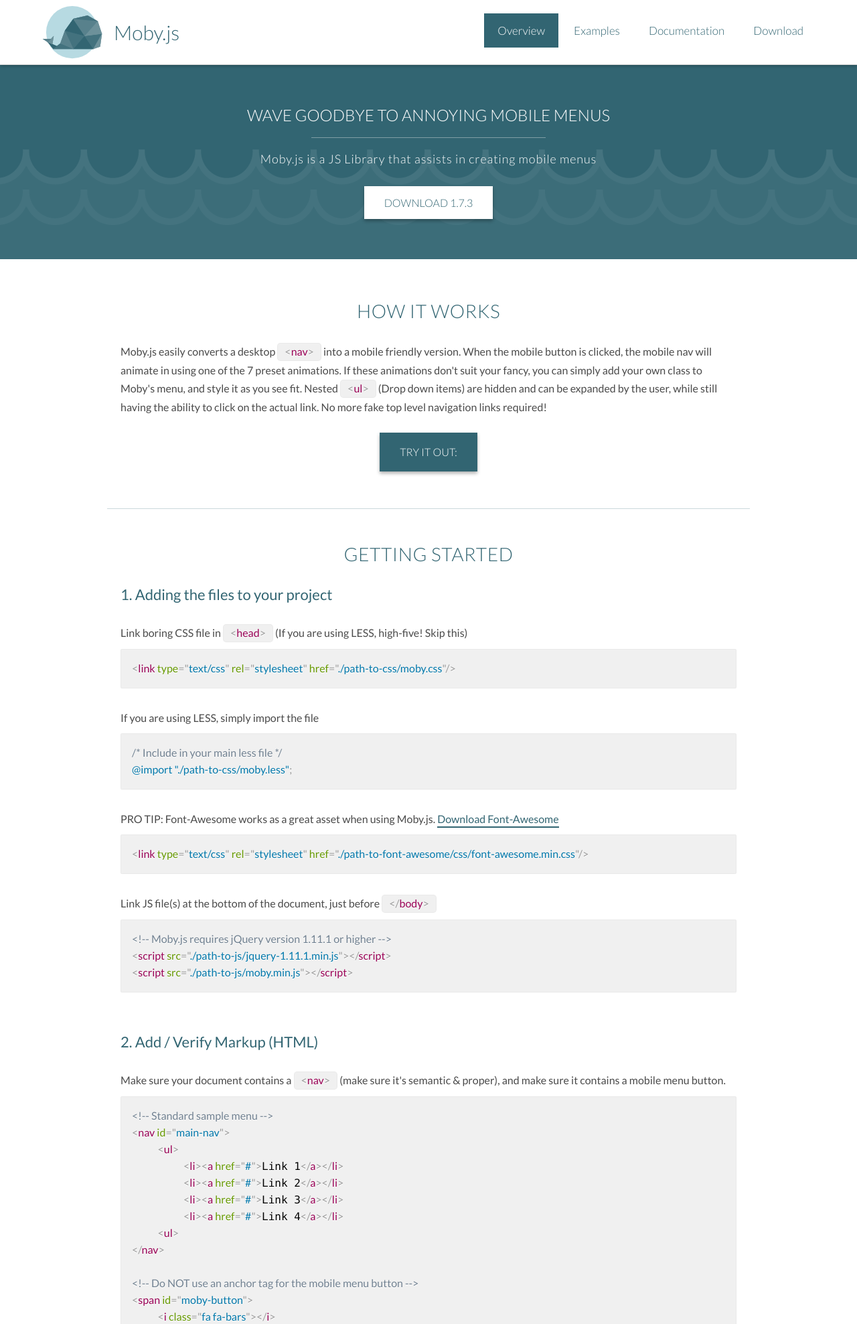
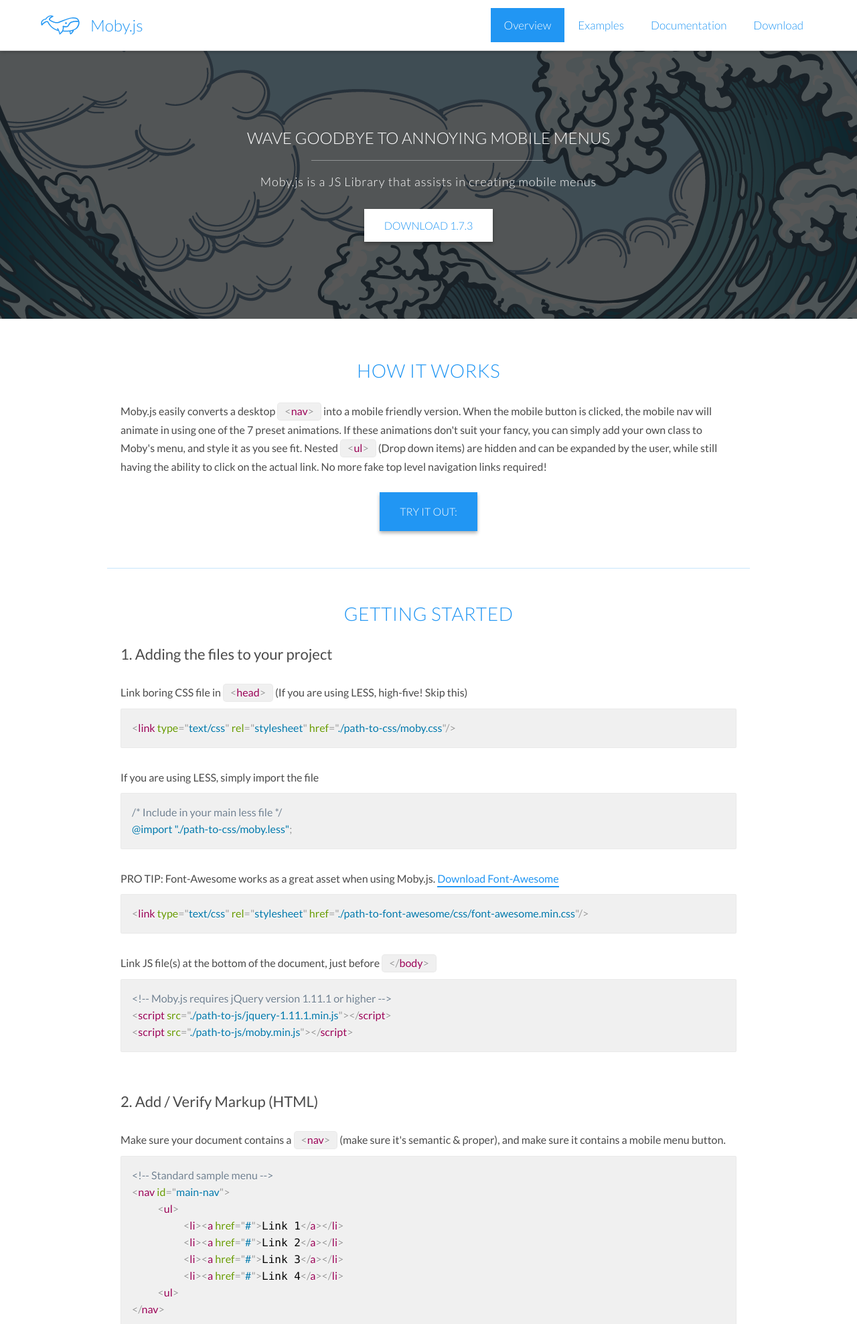
Before and after one commit to joshsanger/moby.js, a PHP site: page / in a window 1280 px wide. Shown: the top 1977 px of the page at 67% size. Run offline with PHP 8.4, Linux system fonts and the light colour scheme.

Commit message:
Changed look of demo site.

```diff
--- a/css/style.css
+++ b/css/style.css
@@ -419,7 +419,90 @@
 #moby.moby-has-multi-level #moby-clone nav {
   padding: 0 20px 20px 20px;
 }
-* {
+html,
+body,
+div,
+span,
+applet,
+object,
+iframe,
+h1,
+h2,
+h3,
+h4,
+h5,
+h6,
+p,
+blockquote,
+pre,
+a,
+abbr,
+acronym,
+address,
+big,
+cite,
+code,
+del,
+dfn,
+em,
+img,
+ins,
+kbd,
+q,
+s,
+samp,
+small,
+strike,
+strong,
+sub,
+sup,
+tt,
+var,
+b,
+u,
+i,
+center,
+hr,
+input,
+textarea,
+dl,
+dt,
+dd,
+ol,
+ul,
+li,
+fieldset,
+form,
+label,
+legend,
+main,
+table,
+caption,
+tbody,
+tfoot,
+thead,
+tr,
+th,
+td,
+article,
+aside,
+canvas,
+details,
+embed,
+figure,
+figcaption,
+footer,
+header,
+menu,
+nav,
+output,
+ruby,
+section,
+summary,
+time,
+mark,
+audio,
+video {
   margin: 0;
   padding: 0;
   box-sizing: border-box;
@@ -464,27 +547,43 @@ header {
   border-bottom: solid 1px rgba(0, 0, 0, 0.15);
   box-shadow: 0px 1px 5px rgba(0, 0, 0, 0.3);
 }
+header .container {
+  display: -webkit-box;
+  display: -webkit-flex;
+  display: -ms-flexbox;
+  display: -moz-box;
+  display: flex;
+  -ms-flex-direction: row;
+  -webkit-flex-flow: row nowrap;
+  flex-flow: row nowrap;
+  -webkit-justify-content: space-between;
+  justify-content: space-between;
+  -webkit-align-items: center;
+  align-items: center;
+}
 header .text {
-  display: block;
-  float: left;
   text-decoration: none;
-  padding: 30px 30px 30px 110px;
+  display: -webkit-box;
+  display: -webkit-flex;
+  display: -ms-flexbox;
+  display: -moz-box;
+  display: flex;
+  -ms-flex-direction: row;
+  -webkit-flex-flow: row nowrap;
+  flex-flow: row nowrap;
+  padding: 12px 0;
+  -webkit-align-items: center;
+  align-items: center;
 }
 header .text h1 {
   font-weight: 300;
-  color: #326572;
-  font-size: 30px;
+  color: #2196F3;
+  font-size: 24px;
 }
 header .text img {
-  position: absolute;
-  max-width: 96px;
+  width: 60px;
+  margin-right: 15px;
   height: auto;
-  left: 20px;
-  top: 50%;
-  -webkit-transform: translateY(-50%);
-  -moz-transform: translateY(-50%);
-  -ms-transform: translateY(-50%);
-  transform: translateY(-50%);
 }
 header #trigger-main-menu {
   position: absolute;
@@ -496,28 +595,36 @@ header #trigger-main-menu {
   -moz-transform: translateY(-50%);
   -ms-transform: translateY(-50%);
   transform: translateY(-50%);
-  color: #326572;
+  color: #2196F3;
   cursor: pointer;
   font-size: 24px;
-  box-shadow: inset 0 0 0 #326572;
+  box-shadow: inset 0 0 0 #2196F3;
   transition: all 0.3s;
   -webkit-transition: all 0.3s;
   -moz-transition: all 0.3s;
   -o-transition: all 0.3s;
 }
 header #trigger-main-menu:hover {
-  box-shadow: inset 0 -65px 0 #326572;
+  box-shadow: inset 0 -65px 0 #2196F3;
   color: #ffffff;
 }
 header nav {
-  float: right;
-  padding: 20px 0;
+  padding: 12px 0;
 }
 header nav ul {
   list-style: none;
 }
+header nav > ul {
+  display: -webkit-box;
+  display: -webkit-flex;
+  display: -ms-flexbox;
+  display: -moz-box;
+  display: flex;
+  -ms-flex-direction: row;
+  -webkit-flex-flow: row nowrap;
+  flex-flow: row nowrap;
+}
 header nav > ul > li {
-  display: inline-block;
   position: relative;
 }
 header nav > ul > li:hover > ul {
@@ -527,13 +634,13 @@ header nav > ul > li:hover > ul {
 }
 header nav > ul > li > a {
   display: block;
-  color: #326572;
+  color: #2196F3;
   text-decoration: none;
   font-weight: 300;
   font-size: 17px;
   padding: 15px 20px;
   background: transparent;
-  box-shadow: inset 0 0 0 #326572;
+  box-shadow: inset 0 0 0 #2196F3;
   transition: all 0.3s;
   -webkit-transition: all 0.3s;
   -moz-transition: all 0.3s;
@@ -541,7 +648,7 @@ header nav > ul > li > a {
 }
 header nav > ul > li > a:hover,
 header nav > ul > li > a.active {
-  box-shadow: inset 0 -65px 0 #326572;
+  box-shadow: inset 0 -65px 0 #2196F3;
   color: #ffffff;
 }
 header nav > ul > li ul {
@@ -557,14 +664,14 @@ header nav > ul > li ul {
   -o-transition: all 0.3s;
   left: 0;
   background: #ffffff;
-  border: solid 1px rgba(50, 101, 114, 0.15);
+  border: solid 1px rgba(33, 150, 243, 0.15);
 }
 header nav > ul > li ul li {
   display: block;
 }
 header nav > ul > li ul li > a {
   display: block;
-  color: #326572;
+  color: #2196F3;
   text-decoration: none;
   font-weight: 300;
   font-size: 17px;
@@ -577,14 +684,41 @@ header nav > ul > li ul li > a {
 }
 header nav > ul > li ul li > a:hover,
 header nav > ul > li ul li > a.active {
-  background: #326572;
+  background: #2196F3;
   color: #ffffff;
 }
 #top-section {
-  background: #326572 url(../images/heading.png) repeat center bottom;
-  padding: 60px 0;
+  background: #2196F3 url(../images/waves.png) no-repeat center center / cover;
+  height: 400px;
   color: #ffffff;
+  display: -webkit-box;
+  display: -webkit-flex;
+  display: -ms-flexbox;
+  display: -moz-box;
+  display: flex;
+  -ms-flex-direction: row;
+  -webkit-flex-flow: row nowrap;
+  flex-flow: row nowrap;
+  -webkit-align-items: center;
+  align-items: center;
+  -webkit-justify-content: center;
+  justify-content: center;
   text-align: center;
+  position: relative;
+}
+#top-section::after {
+  content: '';
+  height: 100%;
+  width: 100%;
+  background: #101010;
+  position: absolute;
+  left: 0;
+  top: 0;
+  opacity: 0.7;
+  z-index: 1;
+}
+#top-section .container {
+  z-index: 2;
 }
 #top-section h2 {
   font-weight: 300;
@@ -614,7 +748,7 @@ header nav > ul > li ul li > a.active {
   display: inline-block;
   padding: 15px 30px;
   background: #ffffff;
-  color: #326572;
+  color: #2196F3;
   text-decoration: none;
   text-transform: uppercase;
   font-weight: 300;
@@ -674,7 +808,7 @@ header nav > ul > li ul li > a.active {
 .content .separator .container {
   padding-bottom: 50px;
   margin-bottom: 50px;
-  border-bottom: solid 1px rgba(50, 101, 114, 0.25);
+  border-bottom: solid 1px rgba(33, 150, 243, 0.25);
 }
 .content .no-separator {
   padding-bottom: 15px;
@@ -687,8 +821,8 @@ header nav > ul > li ul li > a.active {
   text-decoration: none;
   display: inline-block;
   font-weight: 400;
-  color: #326572;
-  box-shadow: inset 0 -2px 0 #326572;
+  color: #2196F3;
+  box-shadow: inset 0 -2px 0 #2196F3;
   transition: all 0.3s;
   -webkit-transition: all 0.3s;
   -moz-transition: all 0.3s;
@@ -701,7 +835,7 @@ header nav > ul > li ul li > a.active {
   display: inline-block;
   padding: 15px 30px;
   margin: 5px;
-  background: #326572;
+  background: #2196F3;
   color: #ffffff;
   text-decoration: none;
   text-transform: uppercase;
@@ -718,17 +852,17 @@ header nav > ul > li ul li > a.active {
 }
 .content .button:hover {
   box-shadow: 0px 3px 8px rgba(0, 0, 0, 0.4);
-  background: #2d5c67;
+  background: #128ff2;
 }
 .content .button:active {
   box-shadow: 0px 3px 10px rgba(0, 0, 0, 0.6);
-  background: #29525d;
+  background: #0d87e9;
 }
 .content h1 {
   text-align: center;
   font-size: 28px;
   font-weight: 300;
-  color: #326572;
+  color: #2196F3;
   letter-spacing: 0.02em;
   text-transform: uppercase;
   margin-bottom: 30px;
@@ -742,7 +876,7 @@ header nav > ul > li ul li > a.active {
 .content h2 {
   font-size: 22px;
   margin-bottom: 30px;
-  color: #326572;
+  color: #4a4a4a;
   font-weight: 400;
 }
 .content p {
@@ -771,7 +905,7 @@ header nav > ul > li ul li > a.active {
   font-family: 'Source Code Pro' !important;
 }
 footer {
-  background: #326572;
+  background: #0288D1;
   padding: 40px 0;
   color: #ffffff;
   font-size: 14px;
--- a/css/style.less
+++ b/css/style.less
@@ -5,10 +5,23 @@
 @black: #000000;
 @white: #ffffff;
 @orange: #ff5a34;
-@blue: #326572;
+@blue: #2196F3;
+@darkBlue: #0288D1;
 @grey:#9a989a;
 @darkGrey: #4a4a4a;
-* {
+html, body, div, span, applet, object, iframe,
+h1, h2, h3, h4, h5, h6, p, blockquote, pre,
+a, abbr, acronym, address, big, cite, code,
+del, dfn, em, img, ins, kbd, q, s, samp,small,
+strike, strong, sub, sup, tt, var,
+b, u, i, center, hr, input, textarea,
+dl, dt, dd, ol, ul, li,
+fieldset, form, label, legend, main,
+table, caption, tbody, tfoot, thead, tr, th, td,
+article, aside, canvas, details, embed,
+figure, figcaption, footer, header,
+menu, nav, output, ruby, section, summary,
+time, mark, audio, video{
 	margin: 0;
 	padding: 0;
 	box-sizing: border-box;
@@ -16,6 +29,47 @@
 	-moz-box-sizing: border-box;
 	font-family: 'Lato', sans-serif;
 }
+
+
+// ---------- START FLEX ---------- //
+.flex-container(@flow: row, @wrap: nowrap){
+    display: -webkit-box;
+    display: -webkit-flex;
+    display: -ms-flexbox;
+    display: -moz-box;
+    display: flex;
+    -ms-flex-direction: @flow;
+    -webkit-flex-flow: @flow @wrap;
+    flex-flow: @flow @wrap;
+}
+.flex-wrap(@wrap){
+    -webkit-flex-wrap: @wrap;
+    -ms-flex-wrap: @wrap;
+    flex-wrap: @wrap;
+}
+.flex-order(@order){
+    -webkit-box-ordinal-group: @order;
+    -ms-box-ordinal-group: @order;
+    -ms-flex-order: @order;
+    -webkit-order: @order;
+    order: @order;
+}
+.flex(...){
+    -webkit-box-flex: @arguments;
+    -moz-box-flex: @arguments;
+    -webkit-flex: @arguments;
+    -ms-flex: @arguments;
+    flex: @arguments;
+}
+.align-items(@param){
+    -webkit-align-items: @param;
+    align-items: @param;
+}
+.justify-content(@param){
+    -webkit-justify-content: @param;
+    justify-content: @param;
+}
+
 #moby {
 	&.hidden {
 		display: none;
@@ -70,25 +124,25 @@ header {
 	z-index: 10;
 	border-bottom: solid 1px fade(@black, 15%);
 	box-shadow: 0px 1px 5px rgba(0,0,0,0.3);
-
+    & .container {
+        .flex-container();
+        .justify-content(space-between);
+        .align-items(center);
+    }
 	& .text {
-		display: block;
-		float: left;
 		text-decoration: none;
-		padding: 30px 30px 30px 110px;
+        .flex-container();
+        padding: 12px 0;
+        .align-items(center);
 		& h1 {
 			font-weight: 300;
 			color: @blue;
-			font-size: 30px;
-
+			font-size: 24px;
 		}
 		& img {
-			position: absolute;
-			max-width: 96px;
+			width: 60px;
+            margin-right: 15px;
 			height: auto;
-			left: 20px;
-			top: 50%;
-			.translateY();
 		}
 	}
 	#trigger-main-menu {
@@ -109,14 +163,13 @@ header {
 		}
 	}
 	nav {
-		float: right;
-		padding: 20px 0;
+		padding: 12px 0;
 		& ul {
 			list-style: none;
 		}
 		& > ul {
+            .flex-container();
 			& > li {
-				display: inline-block;
 				position: relative;
 				&:hover {
 					& > ul {
@@ -177,11 +230,28 @@ header {
 	}
 }
 #top-section {
-	background: @blue url(../images/heading.png) repeat center bottom;
-
-	padding: 60px 0;
+	background: @blue url(../images/waves.png) no-repeat center center /cover;
+	height: 400px;
 	color: @white;
-	text-align: center;
+    .flex-container();
+    .align-items(center);
+	.justify-content(center);
+    text-align: center;
+    position: relative;
+    &::after {
+        content: '';
+        height: 100%;
+        width: 100%;
+        background: #101010;
+        position: absolute;
+        left: 0;
+        top: 0;
+        opacity: 0.7;
+        z-index: 1;
+    }
+    & .container {
+        z-index: 2;
+    }
 	& h2 {
 		font-weight: 300;
 		padding-bottom: 20px;
@@ -341,7 +411,7 @@ header {
 	& h2 {
 		font-size: 22px;
 		margin-bottom: 30px;
-		color: @blue;
+		color: @darkGrey;
 		font-weight: 400;
 	}
 	& p {
@@ -371,7 +441,7 @@ header {
 	}
 }
 footer {
-	background: @blue;
+	background: @darkBlue;
 	padding: 40px 0;
 	color: @white;
 	font-size: 14px;
--- a/inc/config.php
+++ b/inc/config.php
@@ -1,3 +1,3 @@
 <?php
-	define('BASE_URL', 'http://localhost');
+	define('BASE_URL', 'http://192.168.0.120/moby.js');
 ?>
--- a/inc/header.php
+++ b/inc/header.php
@@ -37,7 +37,7 @@
 		<div class="container">
 
 			<a href="<?php echo BASE_URL;?>" class="text">
-				<img src="./images/moby.svg">
+				<img src="./images/moby-logo.svg">
 				<h1>Moby.js</h1>
 			</a>
 			<nav id="main-nav">
@@ -57,6 +57,5 @@
 			<span id="trigger-main-menu" class="trigger-menu main-trigger" data-target="right-side">
 				<i class="fa fa-bars"></i>
 			</span>
-			<div class="clear-float"></div>
 		</div> <!-- /container -->
 	</header> <!-- /main-header -->
```
Also changed, not shown: images/background.png (added), images/moby-logo.svg (added), images/waves.png (added).
